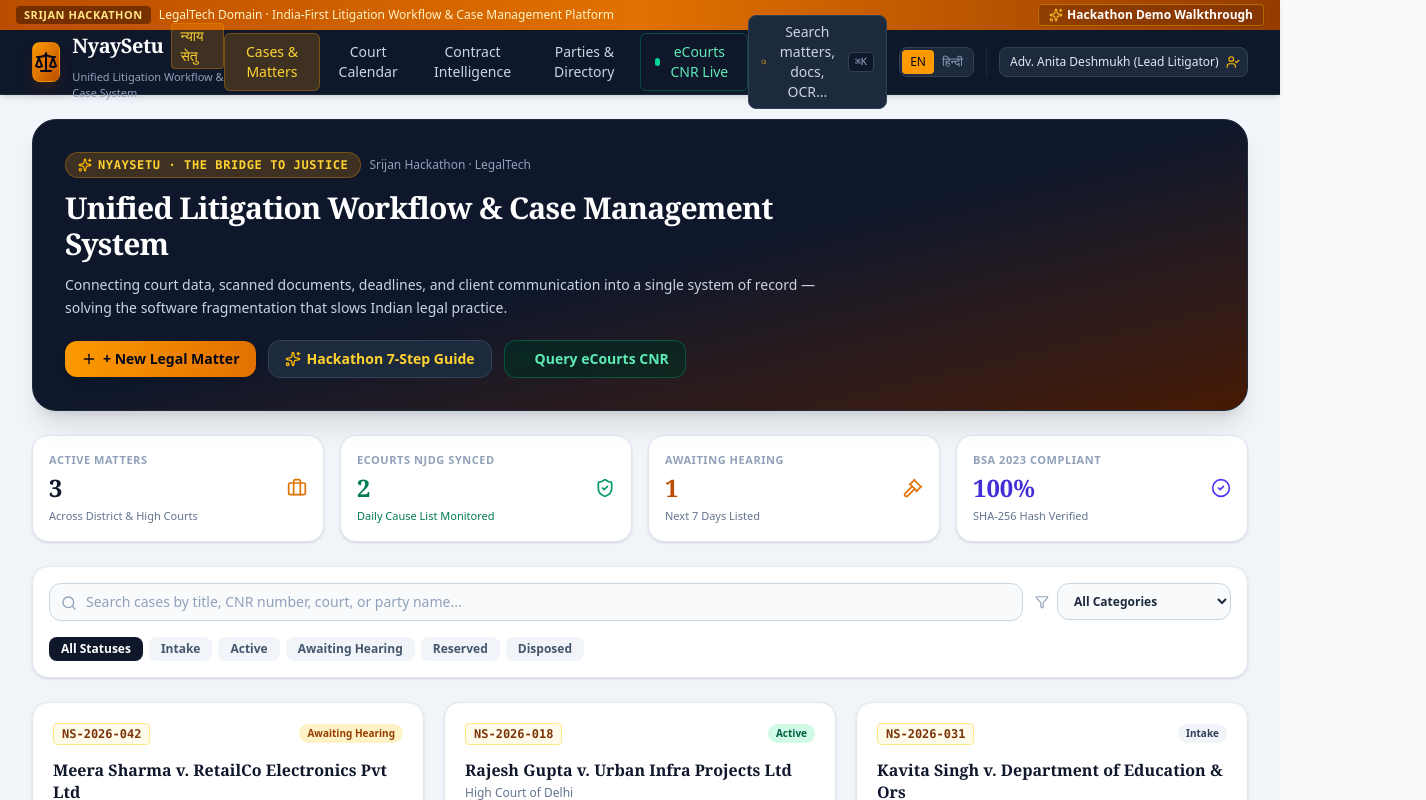
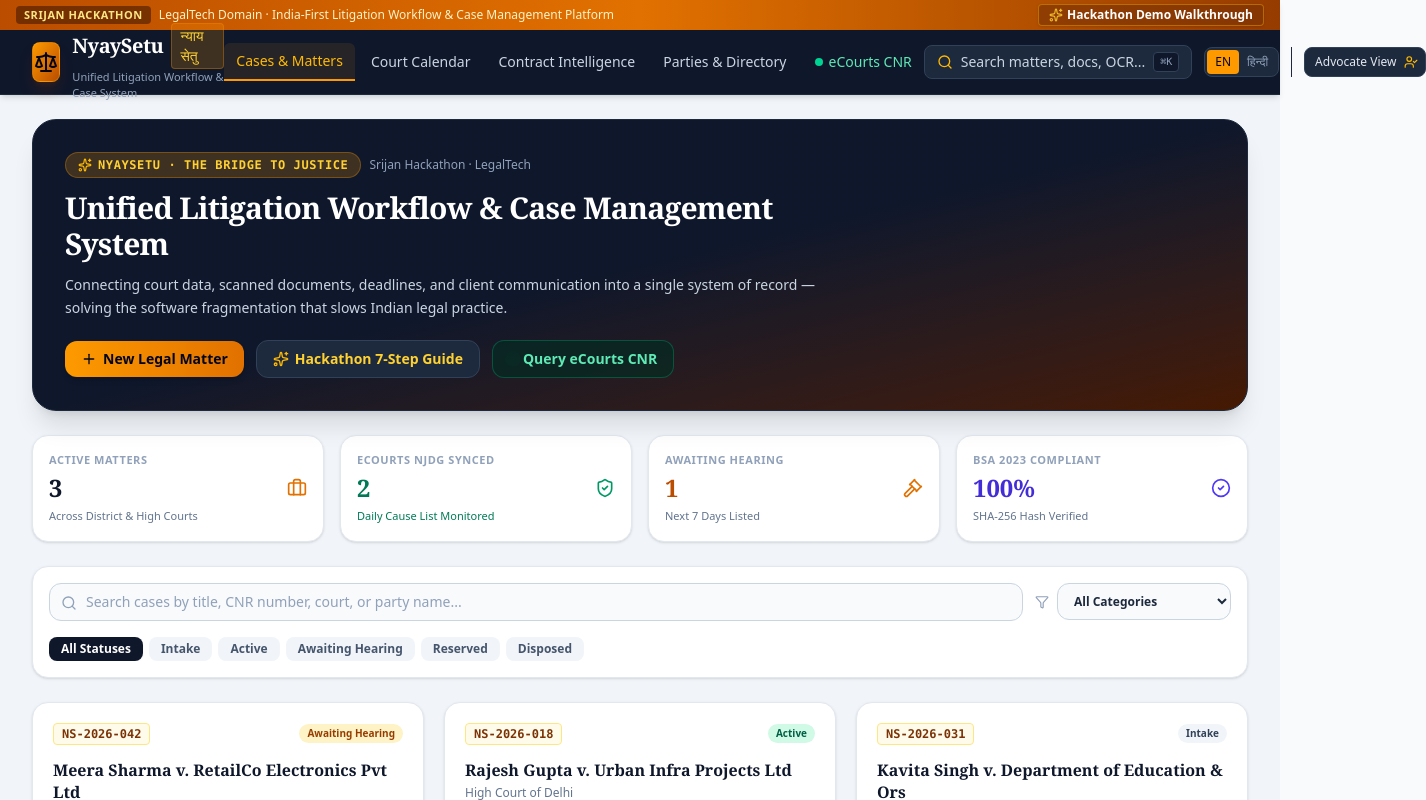
Before and after one commit to Saurabh0003M/Unscramble-Srijan, a React (Vite) app in the folder frontend/: page / in a window 1280 px wide. Shown: the top 800 px of the page, 1426 px wide, since content can reach past the window. Built offline with nearby package versions, Linux system fonts and the light colour scheme.

Commit message:
style: polish Navbar spacing and fix button UI layout

```diff
--- a/frontend/src/components/MattersList.tsx
+++ b/frontend/src/components/MattersList.tsx
@@ -93,7 +93,7 @@ export const MattersList: React.FC<MattersListProps> = ({
               className="px-4 py-2 bg-gradient-to-r from-amber-500 to-amber-600 hover:from-amber-600 hover:to-amber-700 text-slate-950 font-bold rounded-xl text-xs sm:text-sm shadow-md transition flex items-center space-x-1.5 cursor-pointer"
             >
               <Plus className="w-4 h-4" />
-              <span>{isHi ? '+ नया केस दर्ज करें' : '+ New Legal Matter'}</span>
+              <span>{isHi ? 'नया केस जोड़ें' : 'New Legal Matter'}</span>
             </button>
 
             <button
--- a/frontend/src/components/Navbar.tsx
+++ b/frontend/src/components/Navbar.tsx
@@ -75,8 +75,8 @@ export const Navbar: React.FC<NavbarProps> = ({
                   न्याय सेतु
                 </span>
               </div>
-              <p className="text-[11px] text-slate-400 font-normal">
-                {isHi ? 'एकीकृत भारतीय वाद एवं केस प्रबंधन मंच' : 'Unified Litigation Workflow & Case System'}
+              <p className="text-[11px] text-slate-400 font-normal hidden xl:block">
+                {isHi ? 'एकीकृत मुकदमेबाजी कार्यप्रवाह और केस प्रणाली' : 'Unified Litigation Workflow & Case System'}
               </p>
             </div>
           </div>
@@ -87,20 +87,20 @@ export const Navbar: React.FC<NavbarProps> = ({
               <button
                 id="nav-matters-btn"
                 onClick={() => setCurrentView('matters')}
-                className={`px-3.5 py-2 rounded-md text-sm font-medium transition cursor-pointer ${
+                className={`px-3 py-2 rounded-md text-sm font-medium whitespace-nowrap transition cursor-pointer ${
                   currentView === 'matters' || currentView === 'matter-detail'
-                    ? 'bg-amber-500/20 text-amber-300 border border-amber-500/30'
+                    ? 'bg-amber-500/10 text-amber-400 border-b-2 border-amber-500 rounded-b-none'
                     : 'text-slate-300 hover:text-white hover:bg-slate-800'
                 }`}
               >
-                {isHi ? 'केस व वाद (Matters)' : 'Cases & Matters'}
+                {isHi ? 'केस और मामले (Matters)' : 'Cases & Matters'}
               </button>
               <button
                 id="nav-calendar-btn"
                 onClick={() => setCurrentView('calendar')}
-                className={`px-3.5 py-2 rounded-md text-sm font-medium transition cursor-pointer ${
+                className={`px-3 py-2 rounded-md text-sm font-medium whitespace-nowrap transition cursor-pointer ${
                   currentView === 'calendar'
-                    ? 'bg-amber-500/20 text-amber-300 border border-amber-500/30'
+                    ? 'bg-amber-500/10 text-amber-400 border-b-2 border-amber-500 rounded-b-none'
                     : 'text-slate-300 hover:text-white hover:bg-slate-800'
                 }`}
               >
@@ -109,32 +109,32 @@ export const Navbar: React.FC<NavbarProps> = ({
               <button
                 id="nav-contract-ai-btn"
                 onClick={() => setCurrentView('contract-analysis')}
-                className={`px-3.5 py-2 rounded-md text-sm font-medium transition cursor-pointer ${
+                className={`px-3 py-2 rounded-md text-sm font-medium whitespace-nowrap transition cursor-pointer ${
                   currentView === 'contract-analysis'
-                    ? 'bg-amber-500/20 text-amber-300 border border-amber-500/30'
+                    ? 'bg-amber-500/10 text-amber-400 border-b-2 border-amber-500 rounded-b-none'
                     : 'text-slate-300 hover:text-white hover:bg-slate-800'
                 }`}
               >
-                {isHi ? '     1  ? -؅ ,   ? _ _ _?  ' : 'Contract Intelligence'}
+                {isHi ? 'अनुबंध विश्लेषण' : 'Contract Intelligence'}
               </button>
               <button
                 id="nav-contacts-btn"
                 onClick={() => setCurrentView('contacts')}
-                className={`px-3.5 py-2 rounded-md text-sm font-medium transition cursor-pointer ${
+                className={`px-3 py-2 rounded-md text-sm font-medium whitespace-nowrap transition cursor-pointer ${
                   currentView === 'contacts'
-                    ? 'bg-amber-500/20 text-amber-300 border border-amber-500/30'
+                    ? 'bg-amber-500/10 text-amber-400 border-b-2 border-amber-500 rounded-b-none'
                     : 'text-slate-300 hover:text-white hover:bg-slate-800'
                 }`}
               >
-                {isHi ? 'पक्षकार व संपर्क' : 'Parties & Directory'}
+                {isHi ? 'पक्षकार और संपर्क (Directory)' : 'Parties & Directory'}
               </button>
               <button
                 id="nav-ecourts-btn"
                 onClick={onOpenECourtsLookup}
-                className="px-3.5 py-2 rounded-md text-sm font-medium text-emerald-300 hover:bg-emerald-950/50 border border-emerald-500/30 flex items-center space-x-1.5 transition cursor-pointer"
+                className="px-3 py-2 rounded-md text-sm font-medium whitespace-nowrap text-emerald-300 hover:bg-emerald-950/50 flex items-center space-x-1.5 transition cursor-pointer"
               >
                 <span className="w-2 h-2 rounded-full bg-emerald-400 animate-ping"></span>
-                <span>eCourts CNR Live</span>
+                <span>eCourts CNR</span>
               </button>
             </nav>
           )}
@@ -146,11 +146,11 @@ export const Navbar: React.FC<NavbarProps> = ({
             <button
               id="global-search-btn"
               onClick={onOpenSearch}
-              className="flex items-center space-x-2 bg-slate-800 hover:bg-slate-700/80 text-slate-300 hover:text-white px-3 py-1.5 rounded-lg border border-slate-700 text-xs sm:text-sm transition cursor-pointer"
+              className="flex items-center space-x-2 bg-slate-800 hover:bg-slate-700/80 text-slate-300 hover:text-white px-3 py-1.5 rounded-lg border border-slate-700 text-xs sm:text-sm transition cursor-pointer shrink-0"
               title="Search across all matters, parties, and OCR documents"
             >
               <Search className="w-4 h-4 text-amber-400" />
-              <span className="hidden lg:inline">{isHi ? 'केस, दस्तावेज व OCR खोजें...' : 'Search matters, docs, OCR...'}</span>
+              <span className="hidden lg:inline whitespace-nowrap">{isHi ? 'खोजें (Search)...' : 'Search matters, docs, OCR...'}</span>
               <kbd className="hidden sm:inline bg-slate-900 text-slate-400 px-1.5 py-0.5 rounded text-[10px] border border-slate-700 font-mono">
                 ⌘K
               </kbd>
@@ -183,16 +183,16 @@ export const Navbar: React.FC<NavbarProps> = ({
             </div>
 
             {/* Role Switcher (Advocate / Paralegal / Client) */}
-            <div className="flex items-center space-x-2 border-l border-slate-800 pl-3">
+            <div className="hidden sm:flex items-center space-x-2 border-l border-slate-800 pl-3 shrink-0">
               <div className="relative group">
                 <select
                   value={userRole}
                   onChange={(e) => setUserRole(e.target.value as UserRole)}
                   className="bg-slate-800 text-slate-200 text-xs rounded-lg border border-slate-700 px-2.5 py-1.5 focus:outline-none focus:ring-1 focus:ring-amber-500 cursor-pointer font-medium appearance-none pr-7"
                 >
-                  <option value="ADVOCATE">Adv. Anita Deshmukh (Lead Litigator)</option>
-                  <option value="PARALEGAL">Rahul Verma (Paralegal / Associate)</option>
-                  <option value="CLIENT">Meera Sharma (Client Portal View)</option>
+                  <option value="ADVOCATE">Advocate View</option>
+                  <option value="PARALEGAL">Paralegal View</option>
+                  <option value="CLIENT">Client View</option>
                 </select>
                 <div className="absolute inset-y-0 right-0 flex items-center pr-2 pointer-events-none text-slate-400">
                   <UserCheck className="w-3.5 h-3.5 text-amber-400" />
```
